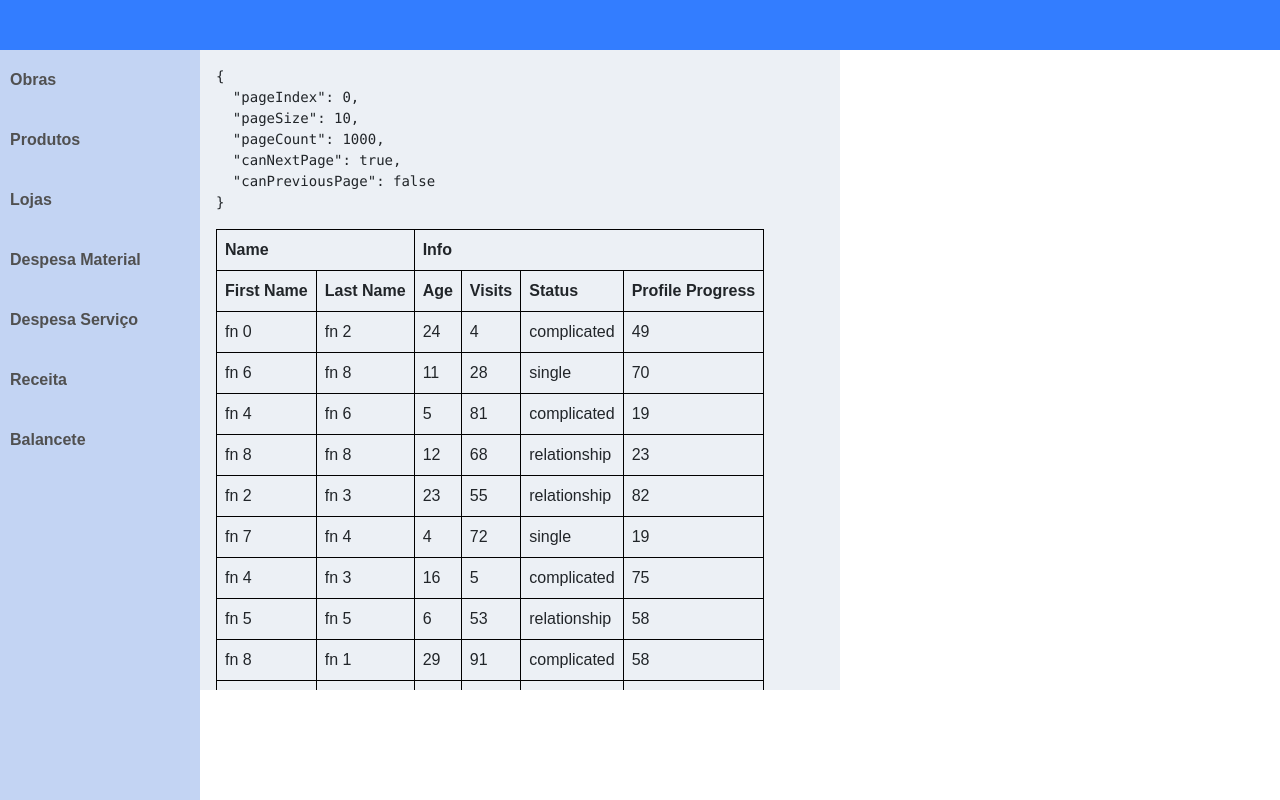
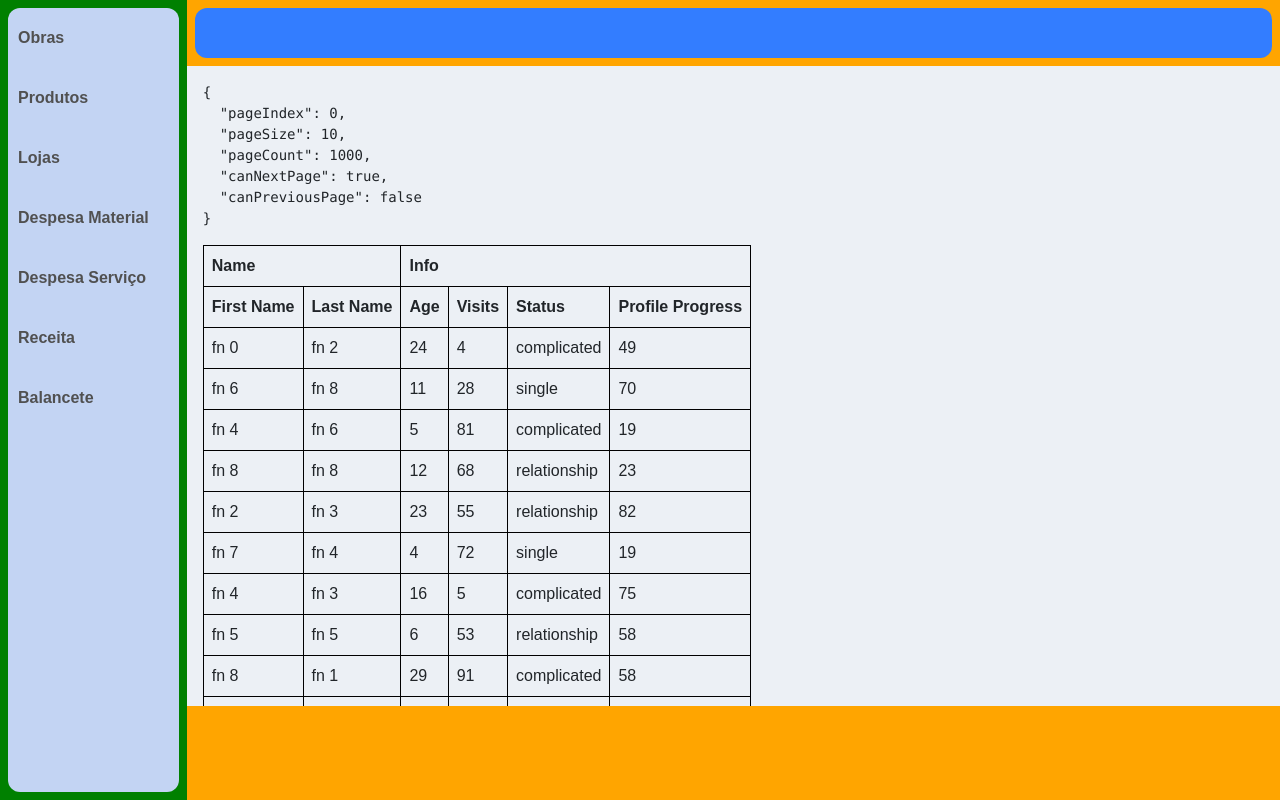
Before and after one commit to sandersoncoelho/apt-react-frontend, a React (Create React App) app: page /material-costs in a window 1280 px wide. Built offline with nearby package versions, Linux system fonts and the light colour scheme.

Commit message:
Adjust layout with flex

```diff
--- /dev/null
+++ b/src/App.css
@@ -0,0 +1,15 @@
+.horizontalLayout {
+  display: flex;
+  flex-flow: row, nowrap;
+  background-color: green;
+  position: absolute;
+  height: 100%;
+  width: 100%;
+}
+
+.verticalLayout {
+  display: flex;
+  flex-flow: column;
+  width: 100%;
+  background-color: orange;
+}
--- a/src/App.js
+++ b/src/App.js
@@ -6,31 +6,30 @@ import Menu from './commons/Menu';
 import Content from './commons/Content';
 
 import 'bootstrap/dist/css/bootstrap.min.css';
-
-const Background = styled.div`
-	background-color: #FFFFFF;
-  width: 100%;
-`;
+import './App.css';
 
 const Header = styled.div`
-	top: 0px;
-	left: 0px;
-	position: absolute;
 	background-color: #337DFF;
-	width: 100%;
+
 	height: 50px;
+	border-radius: 12px;
+	margin: 8px;
 `;
 
 export default class Apt extends React.Component {
 	render() {
 		return (
-			<Background>
+			<>
 				<Router>
-					<Header></Header>
-					<Menu></Menu>
-					<Content></Content>
+					<div className='horizontalLayout'>
+						<Menu></Menu>
+						<div className='verticalLayout'>
+							<Header></Header>
+							<Content></Content>
+						</div>
+					</div>
 				</Router>
-			</Background>
+			</>
 		);
 	}
 }
--- a/src/commons/Content.css
+++ b/src/commons/Content.css
@@ -1,9 +1,6 @@
 .apt-content {
-	top: 50px;
-	left: 200px;
-	position: fixed;
 
-	width: 50%;
+	width: 100%;
 	height: 80vh;
 
 	display: flex;
--- a/src/commons/Menu.css
+++ b/src/commons/Menu.css
@@ -1,10 +1,8 @@
 .menu {
-	top: 50px;
-	left: 0px;
-	position: fixed;
 	background-color: #C3D4F3;
 	width: 200px;
-	min-height: 100vh;
+	margin: 8px;
+	border-radius: 12px;
 }
 
 .menuItem {
--- a/src/pages/materialCosts/MaterialCosts.js
+++ b/src/pages/materialCosts/MaterialCosts.js
@@ -1,7 +1,16 @@
 import React from 'react'
+import {
+  useCallback,
+  useEffect,
+  useMemo,
+  useState,
+  useRef,
+ } from 'react'
+import {
+  useTable,
+  usePagination,
+} from 'react-table'
 import styled from 'styled-components'
-import { useTable, usePagination } from 'react-table'
-
 import makeData from './makeData'
 
 const Styles = styled.div`
@@ -78,7 +87,7 @@ function Table({
   )
 
   // Listen for changes in pagination and use the state to fetch our new data
-  React.useEffect(() => {
+  useEffect(() => {
     fetchData({ pageIndex, pageSize })
   }, [fetchData, pageIndex, pageSize])
 
@@ -198,8 +207,8 @@ function Table({
 // Let's simulate a large dataset on the server (outside of our component)
 const serverData = makeData(10000)
 
-function MaterialCosts() {
-  const columns = React.useMemo(
+export default () => {
+  const columns = useMemo(
     () => [
       {
         Header: 'Name',
@@ -240,12 +249,12 @@ function MaterialCosts() {
   )
 
   // We'll start our table without any data
-  const [data, setData] = React.useState([])
-  const [loading, setLoading] = React.useState(false)
-  const [pageCount, setPageCount] = React.useState(0)
-  const fetchIdRef = React.useRef(0)
+  const [data, setData] = useState([])
+  const [loading, setLoading] = useState(false)
+  const [pageCount, setPageCount] = useState(0)
+  const fetchIdRef = useRef(0)
 
-  const fetchData = React.useCallback(({ pageSize, pageIndex }) => {
+  const fetchData = useCallback(({ pageSize, pageIndex }) => {
     // This will get called when the table needs new data
     // You could fetch your data from literally anywhere,
     // even a server. But for this example, we'll just fake it.
@@ -284,6 +293,4 @@ function MaterialCosts() {
       />
     </Styles>
   )
-}
-
-export default MaterialCosts
+};
```
